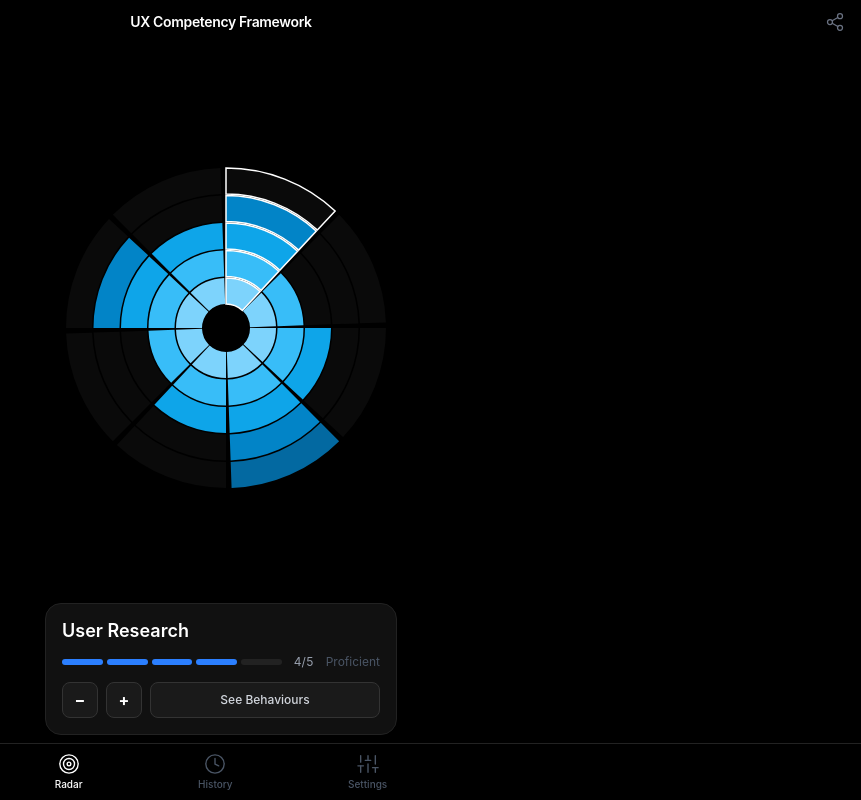
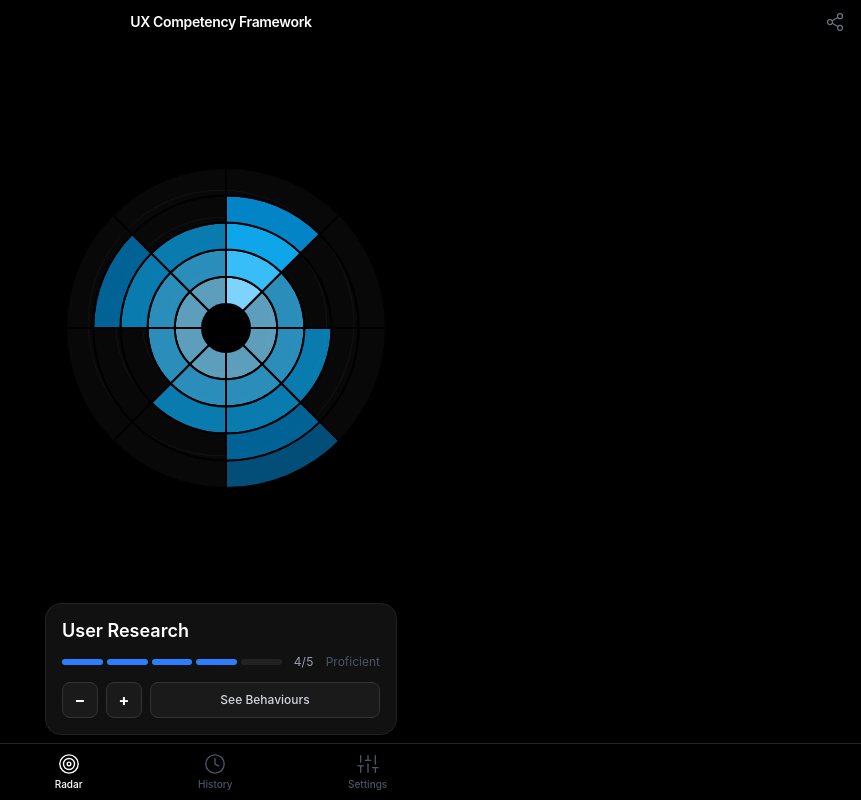
Before and after one commit to rhyspendred/competency-radar, a React (Vite) app: page / in a window 1280 px wide. Shown: the whole page, without its empty margins (419-1280 px from the left). Built offline with nearby package versions, Linux system fonts and the light colour scheme.

Commit message:
Improve radar and reserve space for bottom nav

```diff
--- a/src/components/BottomNav.tsx
+++ b/src/components/BottomNav.tsx
@@ -64,7 +64,7 @@ const tabs = [
 
 export default function BottomNav() {
   return (
-    <nav className="shrink-0 border-t border-[#222] bg-black">
+    <nav className="shrink-0 border-t border-[#222] bg-black" style={{ paddingBottom: "env(safe-area-inset-bottom)" }}>
       <div className="flex items-center justify-around h-14 max-w-md mx-auto">
         {tabs.map((tab) => (
           <button
--- a/src/components/CompetencyRadar.tsx
+++ b/src/components/CompetencyRadar.tsx
@@ -9,9 +9,7 @@ const CY = CHART / 2;
 const INNER = 24;
 const OUTER = 160;
 const LEVELS = 5;
-const RING_GAP = 1.5;
-const BAND = (OUTER - INNER - (LEVELS - 1) * RING_GAP) / LEVELS;
-const PAD_ANGLE = 2;
+const BAND = (OUTER - INNER) / LEVELS;
 
 const SPRING = { type: "spring" as const, stiffness: 400, damping: 25 };
 
@@ -136,6 +134,8 @@ export default function CompetencyRadar({
 
   const pieData = data.map(() => ({ v: 1 }));
 
+  const guideRadii = [1, 2, 3, 4].map((l) => (INNER + l * BAND) * anim);
+
   return (
     <div
       ref={containerRef}
@@ -146,12 +146,33 @@ export default function CompetencyRadar({
       onPointerUp={handlePointerUp}
       onPointerCancel={handlePointerUp}
     >
-      <div ref={chartRef} style={{ width: CHART, height: CHART }}>
+      <div ref={chartRef} className="relative" style={{ width: CHART, height: CHART }}>
+        {/* Background scale circles */}
+        <svg
+          width={CHART}
+          height={CHART}
+          className="absolute inset-0 pointer-events-none"
+        >
+          {guideRadii.map((r, i) => (
+            <circle
+              key={i}
+              cx={CX}
+              cy={CY}
+              r={r}
+              fill="none"
+              stroke="rgba(255,255,255,0.08)"
+              strokeWidth={0.5}
+            />
+          ))}
+        </svg>
+
+        {/* Data rings */}
+        <div className="absolute inset-0">
           <PieChart width={CHART} height={CHART}>
             {Array.from({ length: LEVELS }, (_, li) => {
               const level = li + 1;
-            const ir = (INNER + li * (BAND + RING_GAP)) * anim;
-            const or = (INNER + li * (BAND + RING_GAP) + BAND) * anim;
+              const ir = (INNER + li * BAND) * anim;
+              const or = (INNER + level * BAND) * anim;
 
               return (
                 <Pie
@@ -164,7 +185,7 @@ export default function CompetencyRadar({
                   startAngle={90}
                   endAngle={-270}
                   dataKey="v"
-                paddingAngle={PAD_ANGLE}
+                  paddingAngle={0}
                   isAnimationActive={false}
                 >
                   {data.map((item) => {
@@ -178,10 +199,12 @@ export default function CompetencyRadar({
                             ? item.isTarget
                               ? ORANGE_SHADES[li]
                               : BLUE_SHADES[li]
-                          : "rgba(255,255,255,0.04)"
+                            : "rgba(255,255,255,0.03)"
                         }
-                      stroke={sel ? "#fff" : "none"}
-                      strokeWidth={sel ? 1.5 : 0}
+                        fillOpacity={filled ? (sel ? 1 : 0.75) : 1}
+                        stroke="#000"
+                        strokeWidth={2}
+                        strokeLinejoin="round"
                       />
                     );
                   })}
@@ -191,5 +214,6 @@ export default function CompetencyRadar({
           </PieChart>
         </div>
       </div>
+    </div>
   );
 }
--- a/src/index.css
+++ b/src/index.css
@@ -13,7 +13,6 @@ body {
   height: 100%;
   overflow: hidden;
   padding-top: env(safe-area-inset-top);
-  padding-bottom: env(safe-area-inset-bottom);
   padding-left: env(safe-area-inset-left);
   padding-right: env(safe-area-inset-right);
 }
```
Lines whose indentation alone changed are shown as unchanged.
